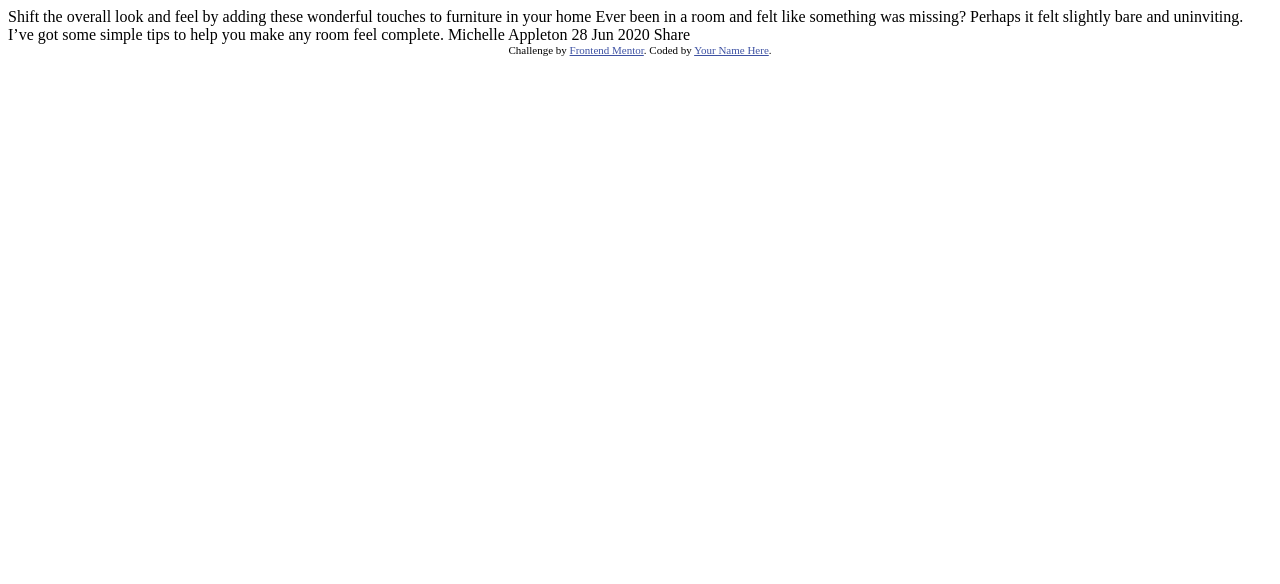
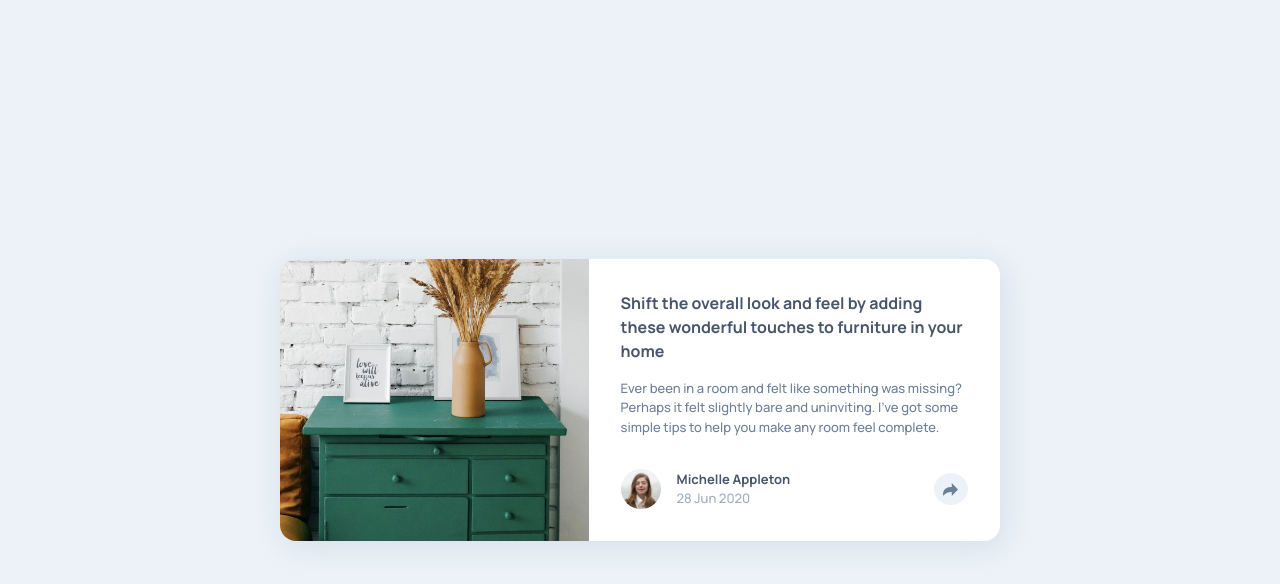
Before and after one commit to mariagraciaponce/article-preview-component-master, a plain HTML site: page index.html in a window 1280 px wide. Drawn offline with Linux system fonts and the light colour scheme.

Commit message:
final commit

```diff
--- a/index.html
+++ b/index.html
@@ -5,32 +5,63 @@
   <meta name="viewport" content="width=device-width, initial-scale=1.0"> <!-- displays site properly based on user's device -->
 
   <link rel="icon" type="image/png" sizes="32x32" href="./images/favicon-32x32.png">
+  <link rel="stylesheet" href="style.css">
+  <link rel="preconnect" href="https://fonts.googleapis.com">
+  <link rel="preconnect" href="https://fonts.gstatic.com" crossorigin>
+  <link href="https://fonts.googleapis.com/css2?family=Manrope:wght@200..800&display=swap" rel="stylesheet">
 
-  <title>Frontend Mentor | Article preview component</title>
+  <title>Making any room feel complete!</title>
 
-  <!-- Feel free to remove these styles or customise in your own stylesheet 👍 -->
-  <style>
-    .attribution { font-size: 11px; text-align: center; }
-    .attribution a { color: hsl(228, 45%, 44%); }
-  </style>
 </head>
 <body>
+    <article class="card">
 
-  Shift the overall look and feel by adding these wonderful
-  touches to furniture in your home
+      <img class="card__image" src="images/drawers.jpg" alt="">
 
-  Ever been in a room and felt like something was missing? Perhaps
-  it felt slightly bare and uninviting. I’ve got some simple tips
-  to help you make any room feel complete.
+      <div class="card__content">
+        <h1>
+          Shift the overall look and feel by adding these wonderful
+          touches to furniture in your home
+        </h1>
+        <p class="content__paragraph">
+            Ever been in a room and felt like something was missing? Perhaps
+            it felt slightly bare and uninviting. I’ve got some simple tips
+            to help you make any room feel complete.
+        </p>
 
-  Michelle Appleton
-  28 Jun 2020
+        <div class="content__flex">
+          <div class="content__avatar">
+            <img src="images/avatar-michelle.jpg" alt="">
+            <div class="avatar__details">
+              <h2>Michelle Appleton</h2>
+              <p>28 Jun 2020</p>
+            </div>
+          </div>
 
-  Share
+          <button id="share-button" type="button" data-visible="true">
+            <img src="images/icon-share.svg" alt="">
+          </button>
+        </div>
 
-  <div class="attribution">
-    Challenge by <a href="https://www.frontendmentor.io?ref=challenge" target="_blank">Frontend Mentor</a>.
-    Coded by <a href="#">Your Name Here</a>.
-  </div>
+
+      </div>
+
+      <div class="card__social-links no-show" id="share-links" data-visible-="false">
+        <span>Share</span>
+        <div class="arrow no-show"></div>
+        <a href="images/icon-facebook.svg">
+          <img src="images/icon-facebook.svg" alt="">
+        </a>
+        <a href="images/icon-facebook.svg">
+          <img src="images/icon-twitter.svg" alt="">
+        </a>
+        <a href="images/icon-facebook.svg">
+          <img src="images/icon-pinterest.svg" alt="">
+        </a>
+
+      </div>
+    </article>
+
+  <script src="main.js"></script>
 </body>
 </html>
--- a/main.js
+++ b/main.js
@@ -0,0 +1,12 @@
+const shareButton = document.getElementById("share-button");
+const shareLinks = document.getElementById("share-links");
+
+shareButton.addEventListener('click', function() {
+    if (shareLinks.getAttribute('data-visible') === 'false') {
+      shareLinks.style.display = 'flex';
+      shareLinks.setAttribute('data-visible', 'true');
+    } else {
+      shareLinks.style.display = 'none';
+      shareLinks.setAttribute('data-visible', 'false');
+    }
+  });
--- a/style.css
+++ b/style.css
@@ -0,0 +1,138 @@
+* {
+    margin: 0;
+    padding: 0;
+    box-sizing: border-box;
+    font-family: "Manrope", sans-serif;
+}
+
+html, body {
+    min-height: 100vh;
+    line-height: 1.5;
+}
+picture, img {
+    display: block;
+    max-width: 100%;
+}
+
+:root {
+    --very-dark-grayish-glue: hsl(217, 19%, 35%);
+    --desaturated-dark-blue: hsl(214, 17%, 51%);
+    --grayish-blue: hsl(212, 23%, 69%);
+    --light-grayish-blue: hsl(210, 46%, 95%);
+}
+body {
+    background-color: var(--light-grayish-blue);
+    font-size: .813rem;
+    color: var(--grayish-blue);
+    font-weight: 500;
+    display: grid;
+    place-content: center;
+}
+.card {
+    margin: 6rem 2rem;
+    display: grid;
+    place-content: center;
+    border-radius: 1rem;
+    background-color: white;
+    position: relative;
+    box-shadow: 3px 5px 30px hsl(212, 23%, 69%,.3);
+}
+.card__image {
+    border-radius: 1rem 1rem 0 0;
+}
+
+.card__content {
+    margin: 2rem;
+}
+h1 {
+    font-size: 1rem;
+    color: var(--very-dark-grayish-glue);
+    font-weight: 700;
+}
+.content__paragraph {
+    color: var(--desaturated-dark-blue);
+    margin: 1rem 0;
+}
+.content__flex {
+    display: flex;
+    justify-content: space-between;
+    align-items: center;
+    margin: 2rem 0 0 0;
+}
+.content__avatar {
+    display: flex;
+    gap: 1rem;
+    align-items: center;
+    justify-content: center;
+}
+.content__avatar img {
+    border-radius: 50%;
+    width: 40px;
+    height: 40px;
+}
+h2 {
+    font-size: .813rem;
+    color: var(--very-dark-grayish-glue);
+    font-weight: 700;
+}
+#share-button {
+    background-color: var(--light-grayish-blue);
+    padding: .6rem;
+    border-radius: 50%;
+    border: none;
+    cursor: pointer;
+    z-index: 1;
+}
+#share-button:hover {
+    background-color: var(--very-dark-grayish-glue);
+}
+.card__social-links {
+    display: flex;
+    gap: 1rem;
+    background-color: var(--very-dark-grayish-glue);
+    border-radius: 0 0 1rem 1rem;
+    padding: 2.5rem;
+    position: absolute;
+    bottom: 0;
+    width: 100%;
+}
+span {
+    text-transform: uppercase;
+    letter-spacing: 5px;
+    font-weight: 700;
+}
+.no-show {
+    display: none;
+}
+@media (min-width: 42rem) {
+    .card {
+        grid-template-columns: .75fr 1fr;
+        max-width: 45rem;
+    }
+    .card__image  {
+        border-radius: 1rem 0 0 1rem;
+        height: 100%;
+
+        object-fit: cover;
+
+    }
+    .card__social-links {
+        border-radius: 1rem;
+        padding: 1.5rem 3rem;
+        width: max-content;
+        align-items: center;
+        justify-content: center;
+        left: 74%;
+        bottom: 32%;
+    }
+    .arrow {
+        display: block;
+        border-left: 14px solid transparent;
+        border-right: 14px solid transparent;
+        border-top: 14px solid var(--very-dark-grayish-glue);
+        position: absolute;
+        bottom: -20%;
+        left: 46%;
+    }
+
+}
```
